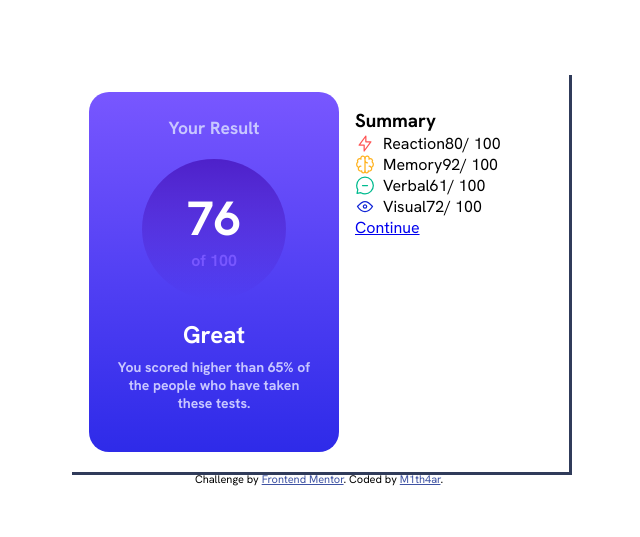
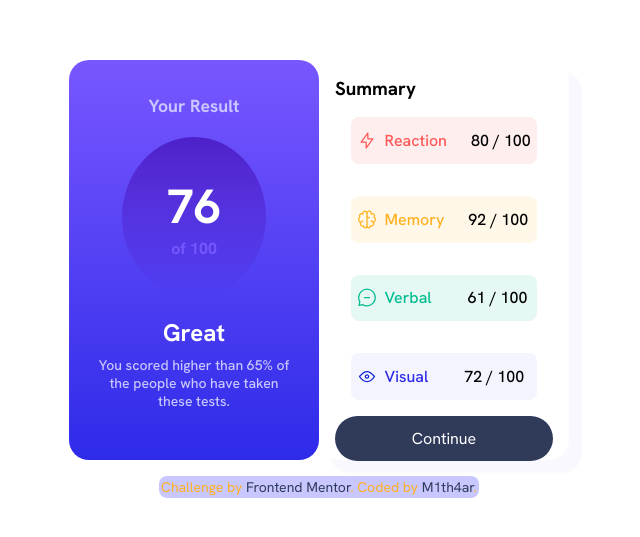
Before and after one commit to M1th4ar/results-summary-component-main, a plain HTML site: page index.html in a window 1280 px wide. Shown: the part 121-658 px from the top of the page, without its empty margins (321-961 px from the left). Drawn offline with Linux system fonts and the light colour scheme.

Commit message:
done-iThink

```diff
--- a/index.html
+++ b/index.html
@@ -34,19 +34,19 @@
           <h3>Summary</h3>
           <div class="reaction">
             <img src="assets/images/icon-reaction.svg" alt="reaction" />
-            <p>Reaction<span>80</span><span>/ 100</span></p>
+            <p><span class="result-word-1">Reaction</span><span class="span-result">80 </span><span class="span-100">/ 100</span></p>
           </div>
           <div class="memory">
             <img src="assets/images/icon-memory.svg" alt="memory" />
-            <p>Memory<span>92</span><span>/ 100</span></p>
+            <p><span class="result-word-2">Memory</span><span class="span-result">92 </span><span class="span-100">/ 100</span></p>
           </div>
           <div class="verbal">
             <img src="assets/images/icon-verbal.svg" alt="" />
-            <p>Verbal<span>61</span><span>/ 100</span></p>
+            <p><span class="result-word-3">Verbal</span><span id="span-61" class="span-result">61 </span><span class="span-100">/ 100</span></p>
           </div>
           <div class="visual">
             <img src="assets/images/icon-visual.svg" alt="" />
-            <p>Visual<span>72</span><span>/ 100</span></p>
+            <p><span class="result-word-4">Visual</span><span id="span-72" class="span-result">72 </span><span class="span-100">/ 100</span></p>
           </div>
           <a href="#">Continue</a>
         </div>
--- a/style.css
+++ b/style.css
@@ -67,12 +67,12 @@ body {
 section {
   display: flex;
   flex: 1;
-  padding: 1.25rem;
-  max-width: 100%;
+/*   padding: 1.25rem;
+ */  max-width: 100%;
   height: auto;
   width: 500px;
   height: 400px;
-  box-shadow: 3px 3px var(--Dark-gray-blue);
+  margin-bottom: 1rem;
 }
 
 .status{
@@ -130,7 +130,7 @@ section {
 .status p{
   color: var(--Light-lavender);
   font-size: 14px;
-  font-weight: 700;
+  font-weight: 500;
   margin-bottom: 1rem;
 }
 
@@ -138,6 +138,85 @@ section {
   padding: 1rem;
   display: flex;
   flex-direction: column;
+  justify-content: space-evenly;
+  width: 250px;
+  box-shadow: 12px 12px 2px 1px hsla(241, 81%, 54%, .03);
+  border-radius: 1.25rem;
+}
+
+.summary .reaction ,
+.memory ,.verbal ,.visual {
+  margin: 1rem;
+  font-weight: 500;
+  border-radius: 0.5rem;
+
+}
+
+.summary .reaction{
+  background-color: hsla(0, 100%, 67%, 0.1);
+  padding: 0.8rem 0.35rem;
+}
+
+.summary .result-word-1{
+  color: var(--Light-red);
+}
+
+.summary .memory{
+  background-color: hsla(39, 100%, 56%, 0.1);
+  padding: 0.8rem 0.35rem;
+}
+
+.summary .result-word-2{
+  color: var(--Orangey-yellow);
+}
+
+.summary .verbal{
+  background-color: hsla(166, 100%, 37%, 0.1);
+  padding: 0.8rem 0.35rem;
+}
+
+.summary .result-word-3{
+  color: var(--Green-teal);
+}
+
+.summary .visual{
+  background-color: hsla(241, 100%, 89%, 0.2);
+  padding: 0.8rem 0.35rem;
+}
+
+.summary .result-word-4{
+  color: var(--Light-royal-blue);
+}
+
+.summary .span-result {
+
+  margin-left: 1.5rem;
+
+}
+
+.summary #span-61{
+  margin-left: 2.25rem;
+}
+
+.summary #span-72{
+  margin-left: 2.25rem;
+}
+
+.summary a{
+  background-color: var(--Dark-gray-blue);
+  border-radius: 2rem;
+  padding: 0.75rem 1rem;
+  color: var(--White);
+  text-align: center;
+  text-decoration: none;
+  height: 700;
+  font-family: "Hanken Grotesk";
+}
+
+.summary a:hover{
+  background-color: var(--Light-slate-blue);
+  color: var(--Dark-gray-blue);
+  font-weight: 900;
 
 }
 
@@ -148,9 +227,20 @@ section {
 }
 
 .attribution {
-  font-size: 11px;
+  font-size: 14px;
   text-align: center;
+  background-color: var(--Light-lavender);
+  color: var(--Orangey-yellow);
+  border-radius: 0.5rem;
+  padding: 0.1rem;
 }
 .attribution a {
-  color: hsl(228, 45%, 44%);
+  color: var(--Dark-gray-blue);
+  text-decoration: none;
 }
+
+.attribution a:hover{
+  background-color: var(--Dark-gray-blue);
+  color: var(--Light-lavender);
+  border-radius: 0.5rem;
+}
```
